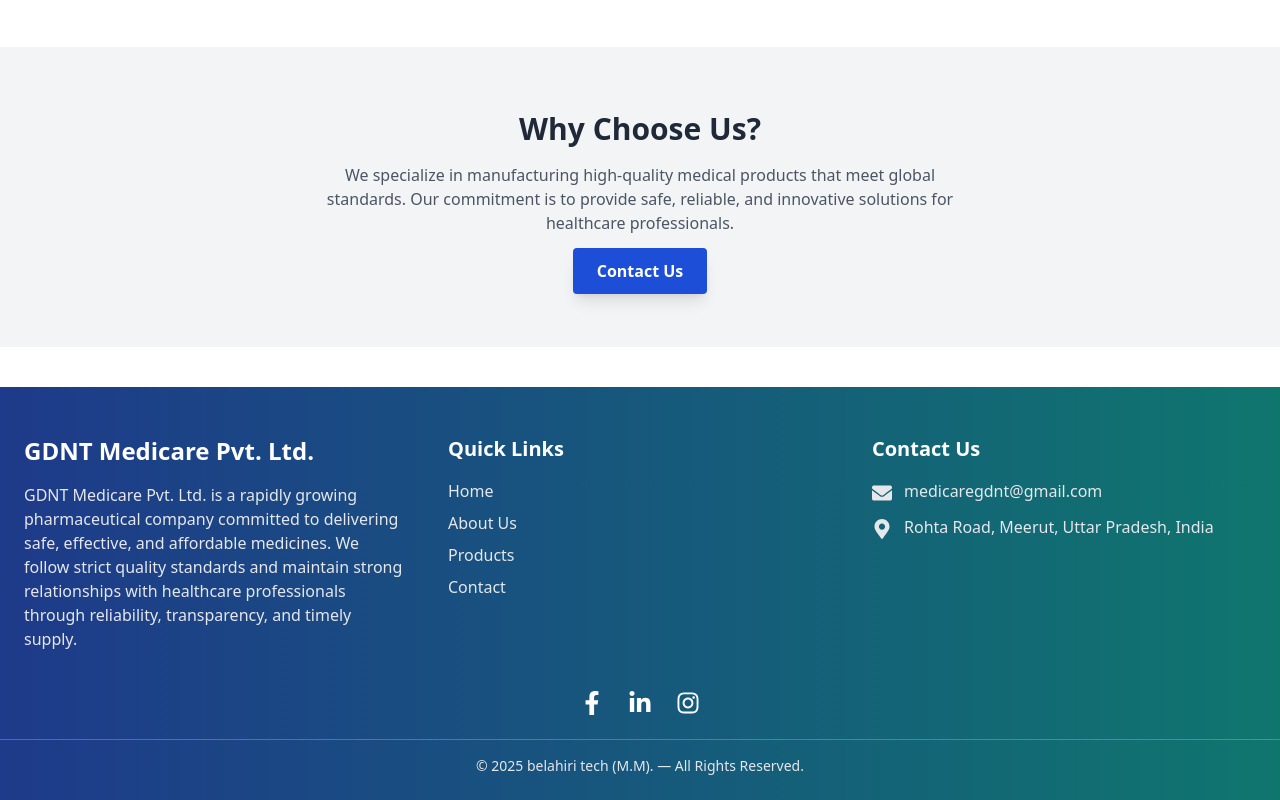
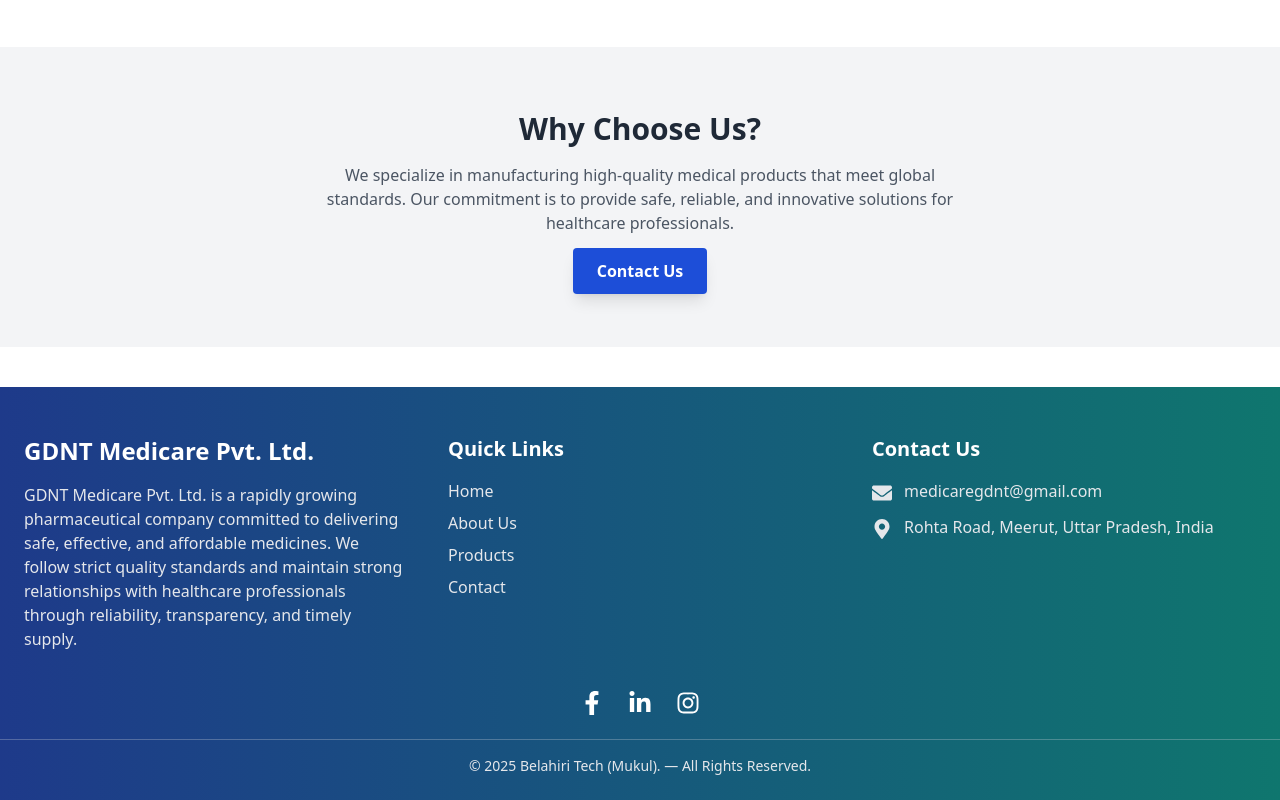
Before and after one commit to MukulMotla/GDNT-website, a React (Create React App) app: page / in a window 1280 px wide. Shown: the part 1547-2347 px from the top of the page. Built offline with nearby package versions, Linux system fonts and the light colour scheme.

Commit message:
your message

```diff
--- a/src/components/Footer.jsx
+++ b/src/components/Footer.jsx
@@ -100,7 +100,7 @@
 
       {/* --- COPYRIGHT --- */}
       <div className="text-center text-gray-200 text-sm mt-6 border-t border-gray-300/30 pt-4">
-        © {new Date().getFullYear()} belahiri tech (M.M). — All Rights Reserved.
+        © {new Date().getFullYear()} Belahiri Tech (Mukul). — All Rights Reserved.
       </div>
     </footer>
   );
```
